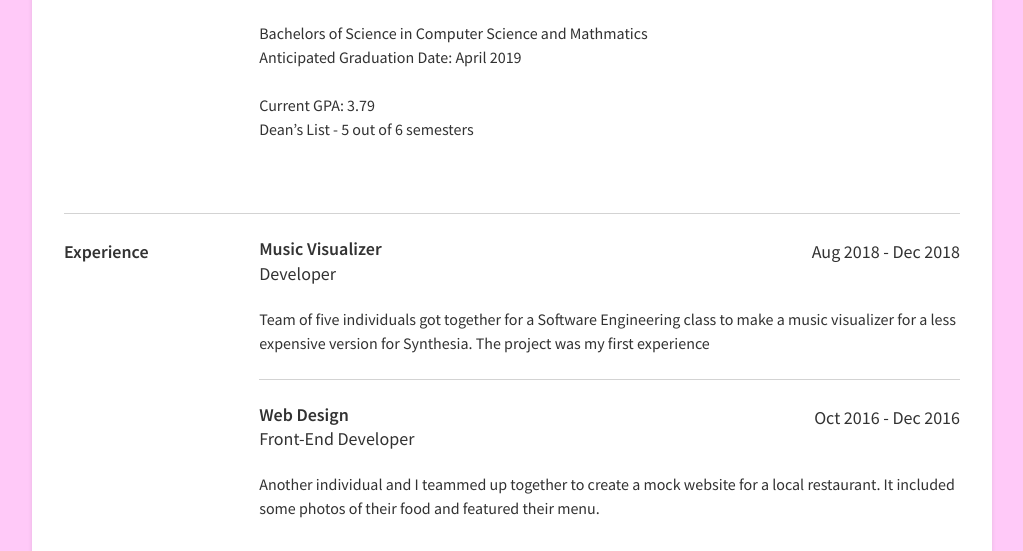
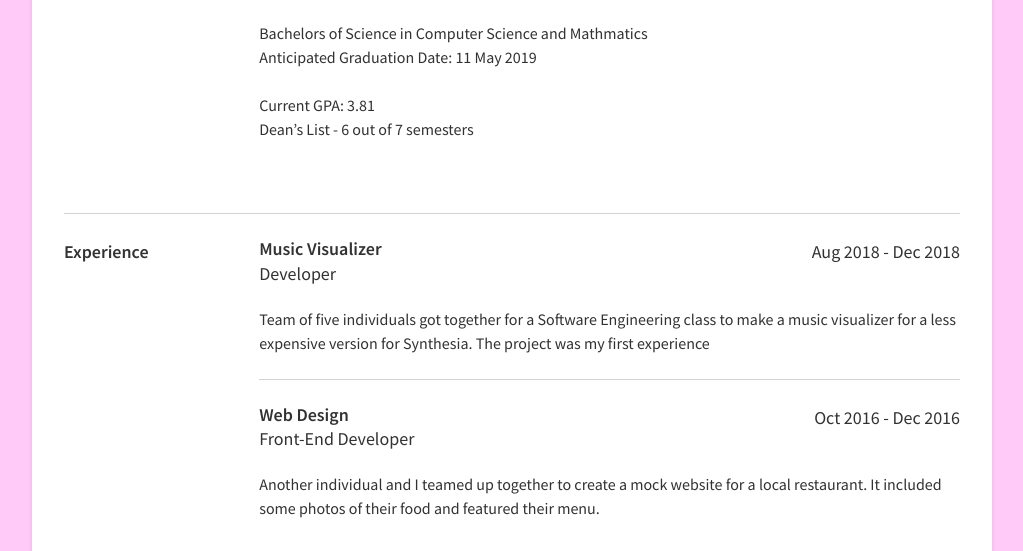
Before and after one commit to IsaacMick/IsaacMick.github.io, a plain HTML site: page index.html in a window 1280 px wide. Shown: the part 401-952 px from the top of the page, without its empty margins (128-1151 px from the left). Drawn offline with nearby package versions, Linux system fonts and the light colour scheme.

Commit message:
Update
Updated GPA and Anticipated Graduation date to be more percise and accurate.

Changed some grammatical errors that were found, but did not update last iteration.

```diff
--- a/index.html
+++ b/index.html
@@ -47,14 +47,14 @@
                         <div class="job-title">Bachelors of Science in Computer Science and Mathmatics</div>
                     </div>
                     <div>
-                        Anticipated Graduation Date: April 2019
+                        Anticipated Graduation Date: 11 May 2019
                     </div>
                     <br />
                     <div>
-                        Current GPA: 3.79
+                        Current GPA: 3.81
                     </div>
                     <div>
-                        Dean’s List - 5 out of 6 semesters
+                        Dean’s List - 6 out of 7 semesters
                     </div>
                 </div> <!-- end job-title container -->
             </div> <!-- end job -->
@@ -86,7 +86,7 @@
                             Oct 2016 - Dec 2016
                         </div>
                     </div> <!-- end job-title container -->
-                    <p>Another individual and I teammed up together to create a mock website for a local restaurant. It included some photos of their food and featured their menu.</p>
+                    <p>Another individual and I teamed up together to create a mock website for a local restaurant. It included some photos of their food and featured their menu.</p>
                 </div> <!-- end job -->
             </div>
         </section>
```
